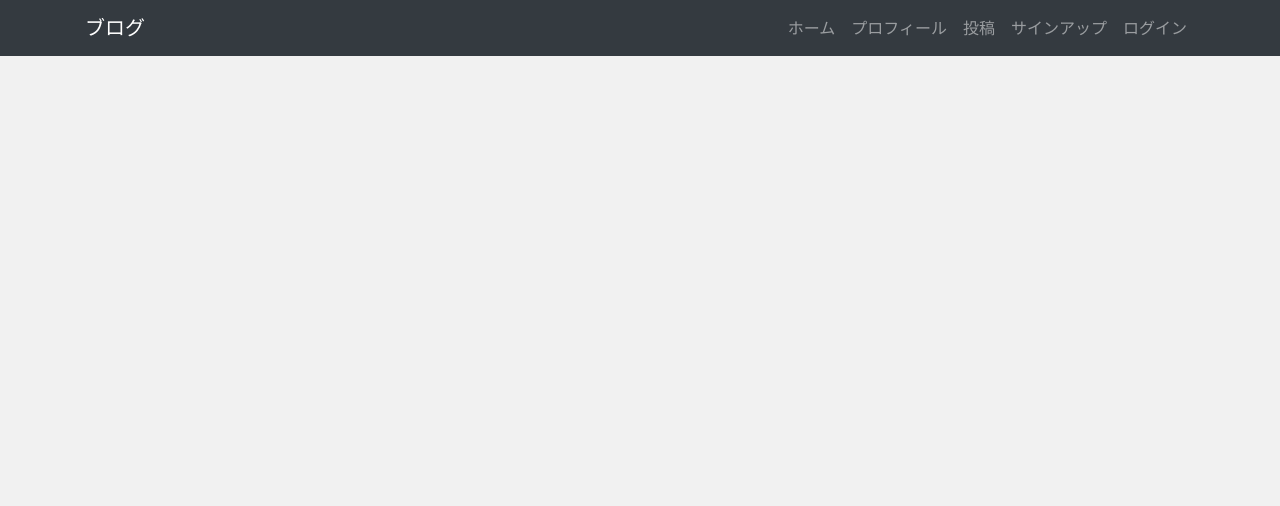
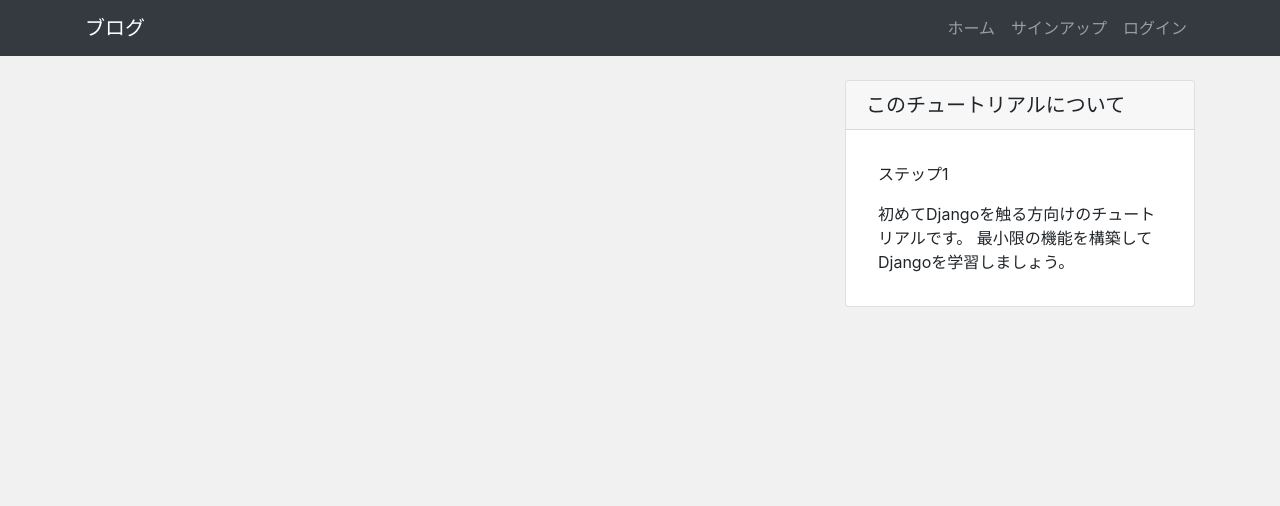
Before and after one commit to haruyasu/django-blog, a Django app: page / in a window 1280 px wide. Shown: the top 506 px of the page. Run offline with Django 3.2, Linux system fonts and the light colour scheme; data that the repository does not hold is empty; some libraries are stand-ins or nearby versions.

Commit message:
🚀 フロントエンド修正

```diff
--- a/app/models.py
+++ b/app/models.py
@@ -5,9 +5,9 @@ from django.utils import timezone
 
 class Post(models.Model):
 	author = models.ForeignKey(settings.AUTH_USER_MODEL, on_delete=models.CASCADE)
-	title = models.CharField(max_length=200)
-	content = models.TextField()
-	created = models.DateTimeField(default=timezone.now)
+	title = models.CharField("タイトル", max_length=200)
+	content = models.TextField("本文")
+	created = models.DateTimeField("作成日", default=timezone.now)
 
 	def __str__(self):
 		return self.title
--- a/app/static/css/style.css
+++ b/app/static/css/style.css
@@ -48,3 +48,8 @@ main {
 .form-control:focus {
     box-shadow: none;
 }
+
+/* 投稿 */
+.formpost {
+    margin-bottom: 1rem;
+}
--- a/app/templates/app/base.html
+++ b/app/templates/app/base.html
@@ -19,13 +19,10 @@
                 <li class="nav-item">
                     <a class="nav-link" href="/">ホーム</a>
                 </li>
-                <li class="nav-item">
-                    <a class="nav-link" href="{% url 'about' %}">プロフィール</a>
-                </li>
-                <li class="nav-item">
-                    <a class="nav-link" href="{% url 'post_new' %}">投稿</a>
-                </li>
                 {% if user.is_authenticated %}
+                    <li class="nav-item">
+                        <a class="nav-link" href="{% url 'post_new' %}">投稿</a>
+                    </li>
                     <li class="nav-item">
                         <a class="nav-link" href="{% url 'account_logout' %}">ログアウト</a>
                     </li>
--- a/app/templates/app/index.html
+++ b/app/templates/app/index.html
@@ -2,9 +2,36 @@
 
 {% block content %}
 
-{% for post in post_data %}
-    <a href="{% url 'post_detail' post.id %}"><p>{{ post.title }}</p></a>
-    <p>{{ post.content|truncatechars:50 }}</p>
-{% endfor %}
+
+<div class="row my-4">
+    <div class="col-md-8">
+        {% for post in post_data %}
+            <div class="card mb-4">
+                <div class="card-body">
+                    <h2 class="card-title">{{ post.title }}</h2>
+                    <p class="card-text">{{ post.content|truncatechars:100 }}</p>
+                    <div class="btn btn-warning">詳細</div>
+                </div>
+                <div class="card-footer text-muted">
+                    {{ post.created|date }} by {{ post.author }}
+                </div>
+                <a class="stretched-link" href="{% url 'post_detail' post.id %}"></a>
+            </div>
+        {% endfor %}
+    </div>
+
+    <div class="col-md-4">
+        <div class="card">
+            <h5 class="card-header">このチュートリアルについて</h5>
+            <div class="card-body">
+                <p>ステップ1</p>
+                <p class="mb-0">
+                    初めてDjangoを触る方向けのチュートリアルです。
+                    最小限の機能を構築してDjangoを学習しましょう。
+                </p>
+            </div>
+        </div>
+    </div>
+</div>
 
 {% endblock %}
--- a/app/templates/app/post_delete.html
+++ b/app/templates/app/post_delete.html
@@ -2,7 +2,7 @@
 
 {% block content %}
 
-<p>削除してもよろしいですか？</p>
+<h2 class="my-4">削除してもよろしいですか？</h2>
 <form method="post">
     {% csrf_token %}
     <button class="btn btn-danger" type="submit">削除する</button>
--- a/app/urls.py
+++ b/app/urls.py
@@ -3,7 +3,6 @@ from app import views
 
 urlpatterns = [
     path('', views.IndexView.as_view(), name='index'),
-    path('about/', views.AboutView.as_view(), name='about'),
     path('post/<int:pk>/', views.PostDetailView.as_view(), name='post_detail'),
     path('post/new/', views.CreatePostView.as_view(), name='post_new'),
     path('post/<int:pk>/edit/', views.PostEditView.as_view(), name='post_edit'),
--- a/app/views.py
+++ b/app/views.py
@@ -10,11 +10,6 @@ class IndexView(View):
         return render(request, 'app/index.html', {
             'post_data': post_data,
         })
-
-
-class AboutView(View):
-    def get(self, request, *args, **kwargs):
-        return render(request, 'app/about.html')
 
 
 class PostDetailView(View):
```
Also changed, not shown: app/templates/app/about.html (deleted, +0 -7 lines), app/templates/app/post_detail.html (+10 -8 lines), app/templates/app/post_form.html (+11 -3 lines).
